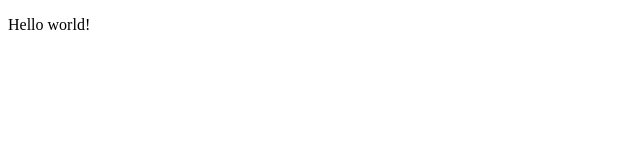
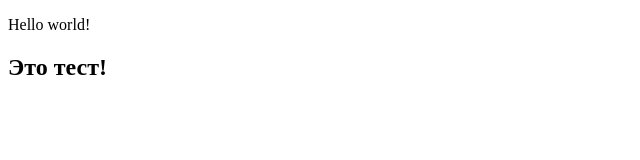
Before and after one commit to Bossyara777/Project-JavaScript-1, a plain HTML site: page index.html in a window 1280 px wide. Shown: the whole page, without its empty margins (0-640 px from the left). Drawn offline with Linux system fonts and the light colour scheme.

Commit message:
index.html mod

```diff
--- a/index.html
+++ b/index.html
@@ -8,6 +8,7 @@
 </head>
 <body>
 <p onclick=""> Hello world! </p>
+<h2>Это тест!</h2>
 
 <!-- <script>
      alert(1);
```
